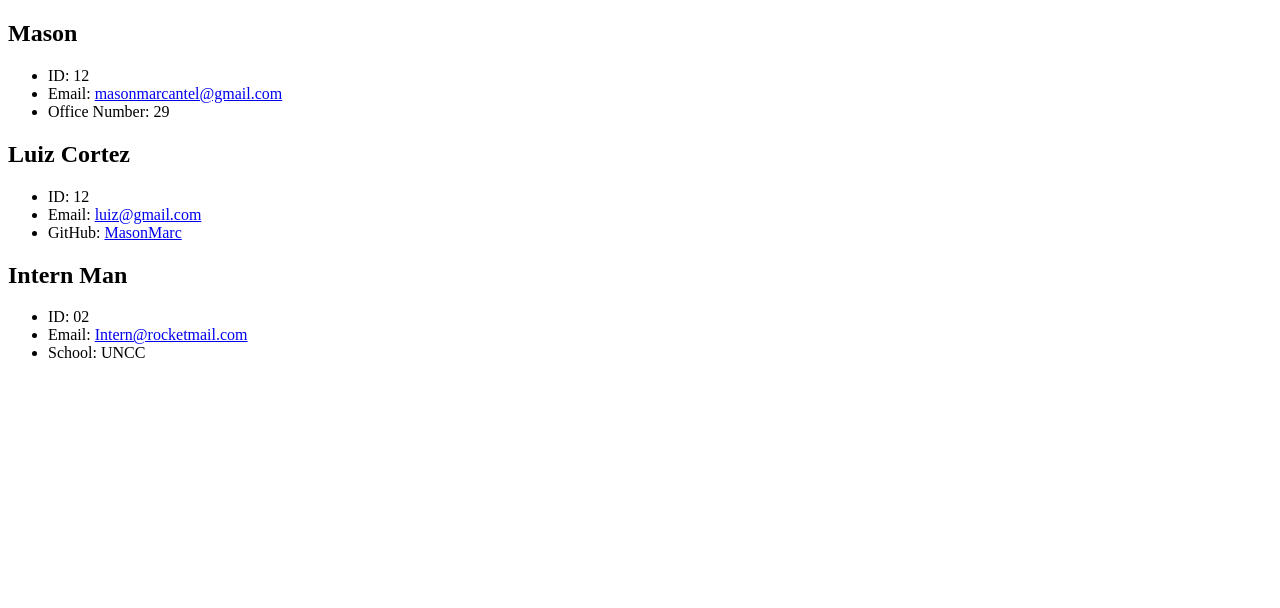
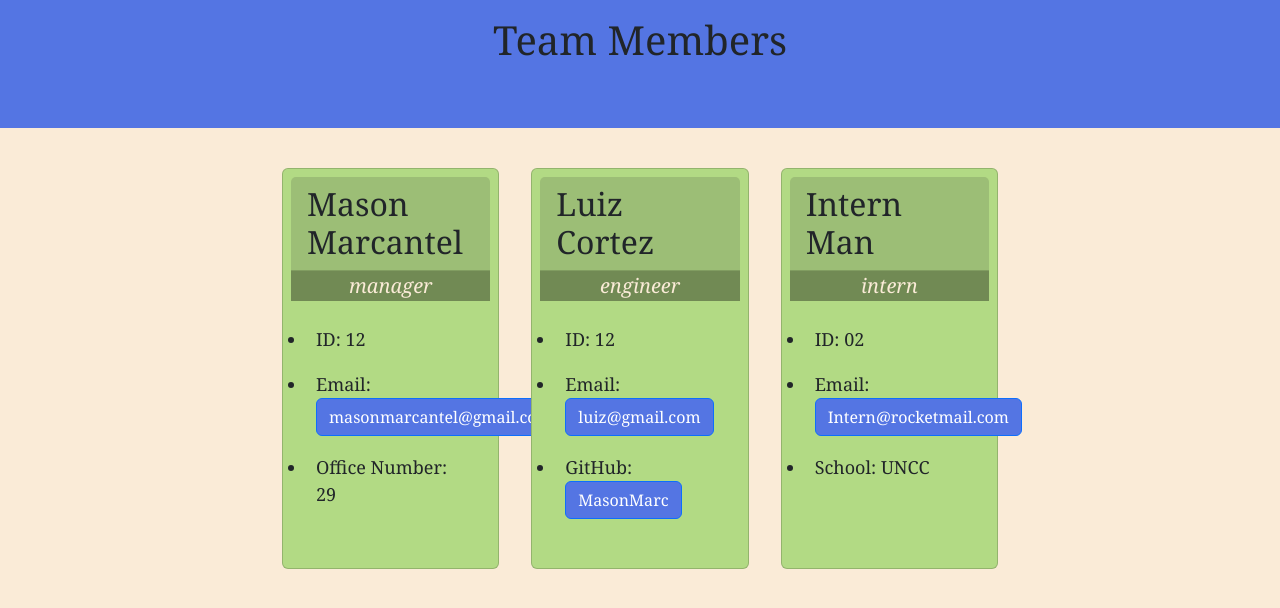
Before and after one commit to MasonMarc/Team-Profile-Generator, a plain HTML site: page dist/team.html in a window 1280 px wide. Drawn offline with nearby package versions, Linux system fonts and the light colour scheme.

Commit message:
added base css

```diff
--- a/dist/team.html
+++ b/dist/team.html
@@ -1,37 +1,66 @@
 <!DOCTYPE html>
 <html lang="en">
+
 <head>
     <meta charset="UTF-8">
     <meta http-equiv="X-UA-Compatible" content="IE=edge">
     <meta name="viewport" content="width=device-width, initial-scale=1.0">
+    <link href="https://cdn.jsdelivr.net/npm/bootstrap@5.3.0-alpha1/dist/css/bootstrap.min.css" rel="stylesheet"
+        integrity="sha384-GLhlTQ8iRABdZLl6O3oVMWSktQOp6b7In1Zl3/Jr59b6EGGoI1aFkw7cmDA6j6gD" crossorigin="anonymous">
     <title>MY TEAM</title>
+    <style>
+        body{background-color: antiquewhite; font-family: Georgia, 'Times New Roman', Times, serif;}
+        .navbar{background-color: #5475E3;}
+        .card{background-color: #b2da84;}
+        .card-header{background-color: #9cbe76; display: flex;justify-content: center; flex-wrap: wrap;}
+        .btn{background-color: #5475E3;}
+        li{padding: 0.5em; font-size: 18px;}
+        em{font-size: 20px; background-color: #718a54; color: antiquewhite; display: flex; justify-content: center;}
+    </style>
 </head>
+
 <body>
+    <nav class="navbar">
+        <div class="container-fluid display-flex justify-content-center">
+            <span class="navbar mb-5 h1 ">Team Members</span>
+        </div>
+    </nav>
 
-        <article>
-        <h2>Mason</h2>
-        <ul>
-          <li>ID: 12</li>
-          <li>Email: <a href="mailto:masonmarcantel@gmail.com">masonmarcantel@gmail.com</a></li>
-          <li>Office Number: 29</li>
+    <div class="row display-flex justify-content-center mt-4">
+        <article class="card col-2 m-3 p-2">
+            <h2 class="card-header">Mason Marcantel  </h2>
+            <em>manager</em>
+            <ul class="card-body">
+                <li class="card-text">ID: 12</li>
+                <li class="card-text">Email: <a href="mailto:masonmarcantel@gmail.com"
+                        class="btn btn-primary">masonmarcantel@gmail.com</a></li>
+                <li class="card-text">Office Number: 29</li>
             </ul>
         </article>
 
-        <article>
-            <h2>Luiz Cortez</h2>
-            <ul>
-              <li>ID: 12</li>
-              <li>Email: <a href="mailto:luiz@gmail.com">luiz@gmail.com</a></li>
-              <li>GitHub: <a href="https://github.com/MasonMarc" target="_blank">MasonMarc</a></li>
+        <article class="card col-2 m-3 p-2">
+            <h2 class="card-header">Luiz Cortez</h2>
+            <em>engineer</em>
+            <ul class="card-body">
+                <li class="card-text">ID: 12</li>
+                <li class="card-text">Email: <a href="mailto:luiz@gmail.com" class="btn btn-primary">luiz@gmail.com</a>
+                </li>
+                <li class="card-text">GitHub: <a href="https://github.com/MasonMarc" target="_blank"
+                        class="btn btn-primary">MasonMarc</a></li>
             </ul>
         </article>
 
-        <article>
-    <h2>Intern Man</h2>
-    <ul>
-      <li>ID: 02</li>
-      <li>Email: <a href="mailto:Intern@rocketmail.com">Intern@rocketmail.com</a></li>
-      <li>School: UNCC</li>
+        <article class="card col-2 m-3 p-2">
+            <h2 class="card-header">Intern Man</h2>
+            <em>intern</em>
+            <ul class="card-body">
+                <li class="card-text">ID: 02</li>
+                <li class="card-text">Email: <a href="mailto:Intern@rocketmail.com"
+                        class="btn btn-primary">Intern@rocketmail.com</a></li>
+                <li class="card-text">School: UNCC</li>
             </ul>
         </article>
-  <body><html>
+    </div>
+
+    <body>
+        <html>
--- a/lib/Manager.js
+++ b/lib/Manager.js
@@ -29,6 +29,7 @@ class Manager extends Employee {
             <meta charset="UTF-8">
             <meta http-equiv="X-UA-Compatible" content="IE=edge">
             <meta name="viewport" content="width=device-width, initial-scale=1.0">
+            <link href="https://cdn.jsdelivr.net/npm/bootstrap@5.3.0-alpha1/dist/css/bootstrap.min.css" rel="stylesheet" integrity="sha384-GLhlTQ8iRABdZLl6O3oVMWSktQOp6b7In1Zl3/Jr59b6EGGoI1aFkw7cmDA6j6gD" crossorigin="anonymous">
             <title>MY TEAM</title>
         </head>
         <body>
```
Also changed, not shown: src/page-template.js (deleted, +0 -78 lines), README.md. Lines whose indentation alone changed are shown as unchanged.
